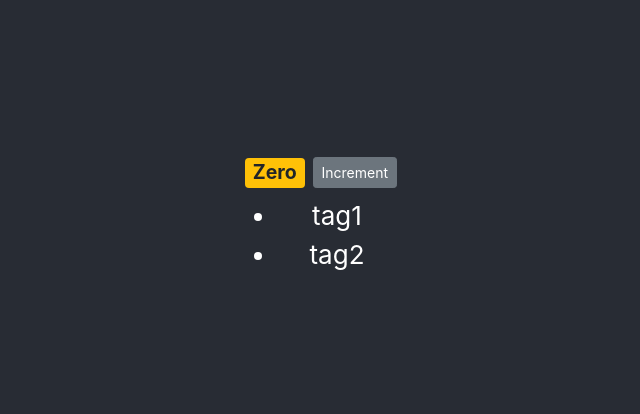
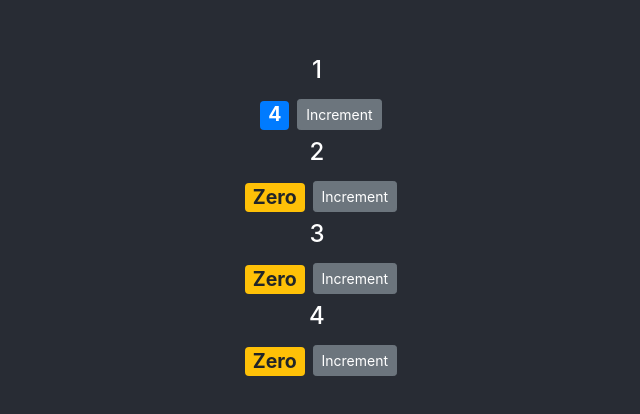
Before and after one commit to sman40901/counter-app, a React (Create React App) app: page / in a window 1280 px wide. Shown: the part 180-594 px from the top of the page, without its empty margins (323-963 px from the left). Built offline with nearby package versions, Linux system fonts and the light colour scheme.

Commit message:
add child properties

```diff
--- a/src/App.js
+++ b/src/App.js
@@ -1,13 +1,13 @@
 import React from 'react';
 import logo from './logo.svg';
 import './App.css';
-import Counter from './components/counter';
+import Counters from './components/counters';
 
 function App() {
   return (
     <div className="App">
       <header className="App-header">
-      <Counter/>
+      <Counters/>
       </header>
 
     </div>
--- a/src/components/counter.jsx
+++ b/src/components/counter.jsx
@@ -1,61 +1,47 @@
-import React, { Component } from 'react';
+import React, { Component } from "react";
 
 class Counter extends Component {
     state = {
-        count : 0,
-        imageUrl : 'https://picsum.photos/200',
-        tags : ['tag1','tag2']
+        value: this.props.value
     };
 
     styles = {
-        fontSize : 10,
-        fontWeight : 'bold'
+        fontSize: 10,
+        fontWeight: "bold"
     };
 
-    renderTags(){
-        if(this.state.tags.length === 0) return <p>There are no tags</p>;
-
-        return    (<ul>
-        {this.state.tags.map(tag => <li key={tag}>{ tag }</li>)}
-            </ul>);
-    }
-
-
-
-    handleIncrement = product => {
+    handleIncrement = () => {
         //this.state.count ++;
-        this.setState( {
-            count: this.state.count +1
-        } ); // re state the virtual dom
+        this.setState({
+            value: this.state.value + 1
+        }); // re state the virtual dom
     };
 
-
-
     render() {
-
-        return (<div>
-
-            <span className={this.getBadgeClasses()}>{this.formatCount()}</span>
-            <button onClick = { () =>{
-                this.handleIncrement(product);
-            }} className="btn btn-secondary btn-sm">Increment</button>
-            {this.state.tags.length === 0 && "Please create a new tag!"}
-            {this.renderTags()}
-            </div>  );
+        console.log("props", this.props);
+        return (
+            <div>
+                {this.props.children}
+                <span className={this.getBadgeClasses()}>{this.formatCount()}</span>
+                <button
+                    onClick={this.handleIncrement}
+                    className="btn btn-secondary btn-sm">
+                    Increment
+        </button>
+            </div>
+        );
     }
 
     formatCount() {
-        const { count } = this.state;
-        return count === 0 ? 'Zero' : count ;
+        const { value } = this.state;
+        return value === 0 ? "Zero" : value;
     }
 
-    getBadgeClasses(){
+    getBadgeClasses() {
         let classes = "badge  m-2 badge-";
-        classes += (this.state.count === 0) ? "warning" : "primary";
+        classes += this.state.value === 0 ? "warning" : "primary";
         return classes;
     }
 }
 
-
-
 export default Counter;
--- /dev/null
+++ b/src/components/counters.jsx
@@ -0,0 +1,28 @@
+import React, { Component } from "react";
+import Counter from "./counter";
+
+class Counters extends Component {
+  state = {
+    totalCount: 0,
+    imageUrl: "https://picsum.photos/200",
+    counters: [
+      { id: 1, value: 4 },
+      { id: 2, value: 0 },
+      { id: 3, value: 0 },
+      { id: 4, value: 0 }
+    ]
+  };
+  render() {
+    return (
+      <div>
+        {this.state.counters.map(counter => (
+          <Counter key={counter.id} value={counter.value} id={counter.id}>
+              <h4>{counter.id}</h4>
+          </Counter>
+        ))}
+      </div>
+    );
+  }
+}
+
+export default Counters;
```
